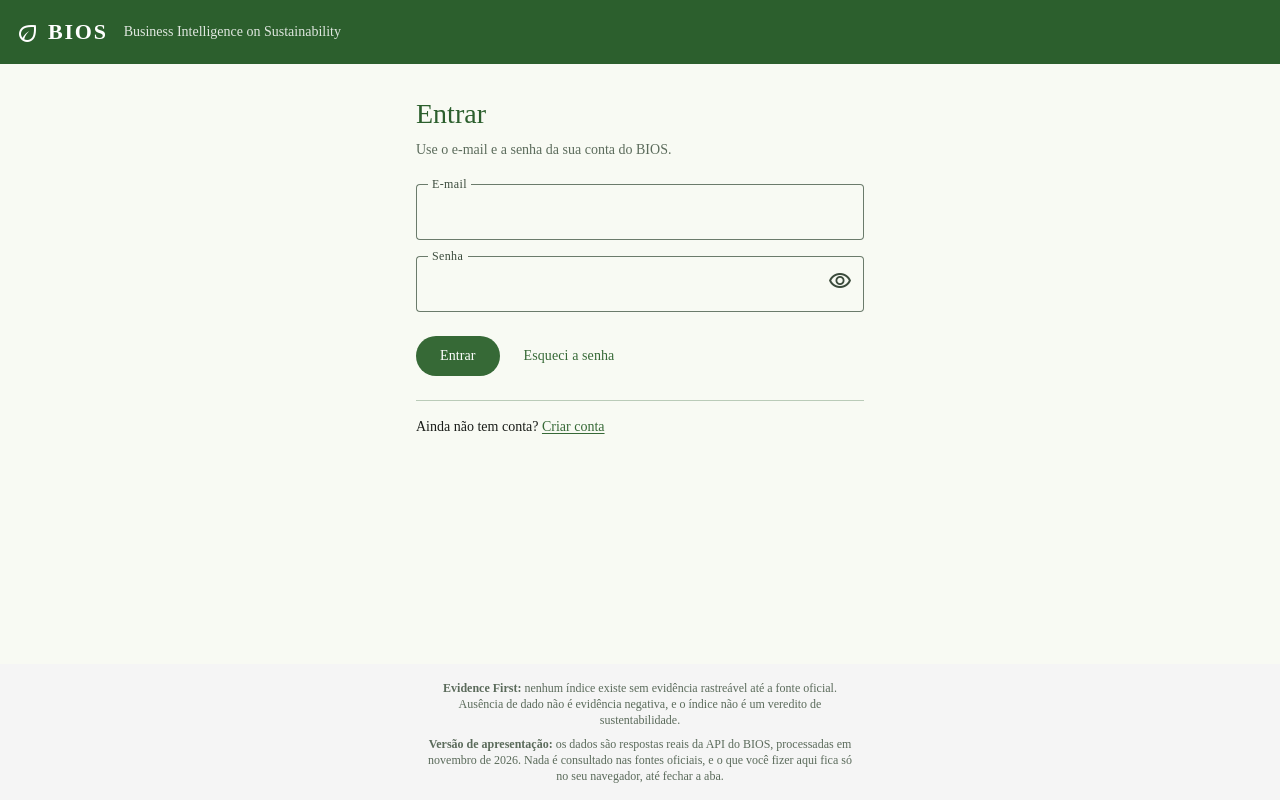
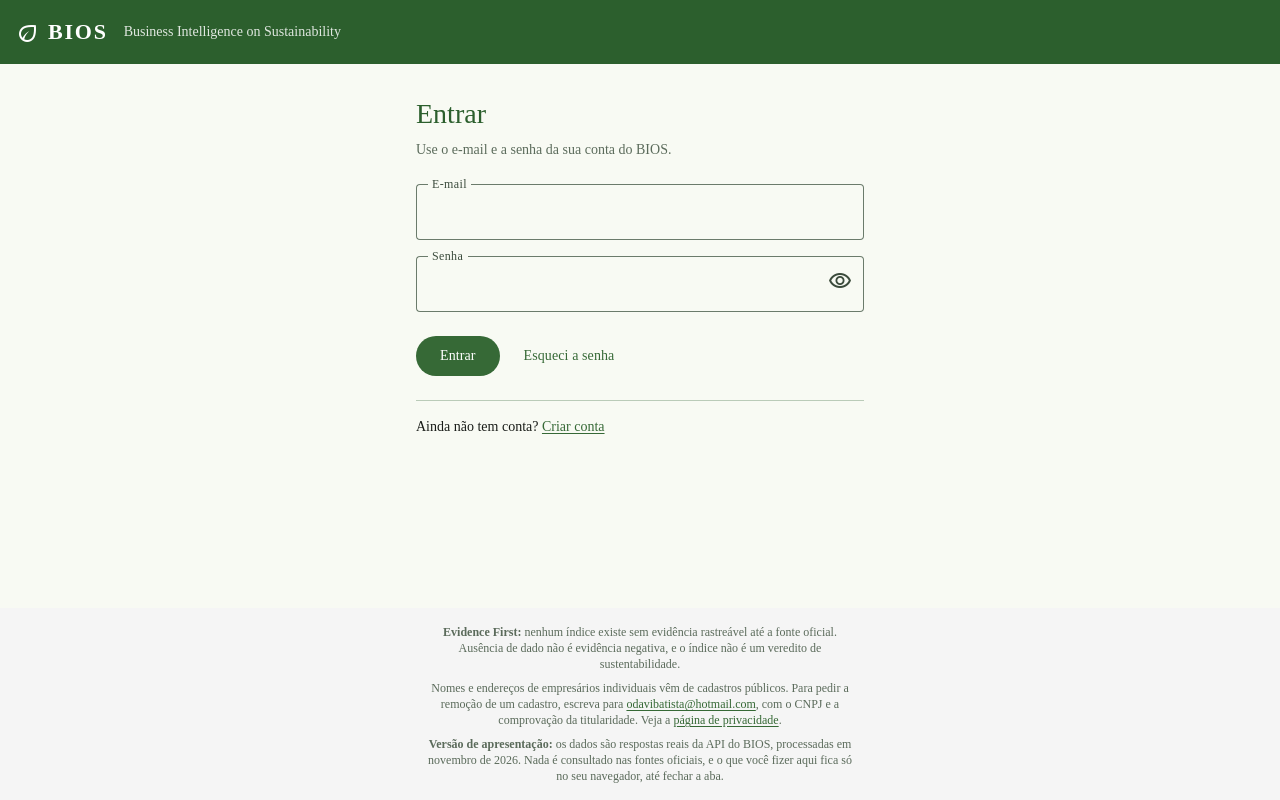
Before and after one commit to odavibatista/bios-webapp, an Angular app: page /entrar in a window 1280 px wide. Built offline with nearby package versions, Linux system fonts and the light colour scheme.

Commit message:
feat(layout): avisa no rodape como pedir a remocao de um cadastro

```diff
--- a/src/app/app.html
+++ b/src/app/app.html
@@ -33,6 +33,12 @@
     oficial. Ausência de dado não é evidência negativa, e o índice não é um veredito de
     sustentabilidade.
   </p>
+  <p class="privacy">
+    Nomes e endereços de empresários individuais vêm de cadastros públicos. Para pedir a remoção de
+    um cadastro, escreva para <a [href]="'mailto:' + privacyContact">{{ privacyContact }}</a
+    >, com o CNPJ e a comprovação da titularidade. Veja a
+    <a routerLink="/privacidade">página de privacidade</a>.
+  </p>
   @if (presentation) {
     <p class="presentation">
       <strong>Versão de apresentação:</strong> os dados são respostas reais da API do BIOS,
--- a/src/app/app.scss
+++ b/src/app/app.scss
@@ -120,7 +120,12 @@
     margin: 0 auto;
   }
 
+  .privacy,
   .presentation {
     margin-top: 0.5rem;
   }
+
+  a {
+    overflow-wrap: anywhere;
+  }
 }
--- a/src/app/app.ts
+++ b/src/app/app.ts
@@ -13,6 +13,7 @@ import { filter, map, skip } from 'rxjs';
 import { PRESENTATION_MODE } from './core/presentation-mode';
 import { SessionStore } from './core/session/session-store';
 import { CnpjSearch } from './features/profile/cnpj-search/cnpj-search';
+import { PRIVACY_CONTACT } from './features/privacy/privacy-contact';
 import { COMPANIES_PATH } from './features/profile/companies-path';
 import { HeaderNav } from './layout/header-nav/header-nav';
 import { UserMenu } from './layout/user-menu/user-menu';
@@ -36,6 +37,9 @@ import { UserMenu } from './layout/user-menu/user-menu';
 export class App {
   /** Na versão de apresentação, o rodapé avisa de onde vêm os dados (FE-29). */
   protected readonly presentation = inject(PRESENTATION_MODE);
+
+  /** Para quem escrever sobre dados pessoais, no rodapé de todas as telas (NFSE02). */
+  protected readonly privacyContact = PRIVACY_CONTACT;
 
   /** Com sessão, a barra mostra quem entrou (#18). */
   private readonly store = inject(SessionStore);
```
Also changed, not shown: 2 other files (tests, documents, lock files or other folders).
